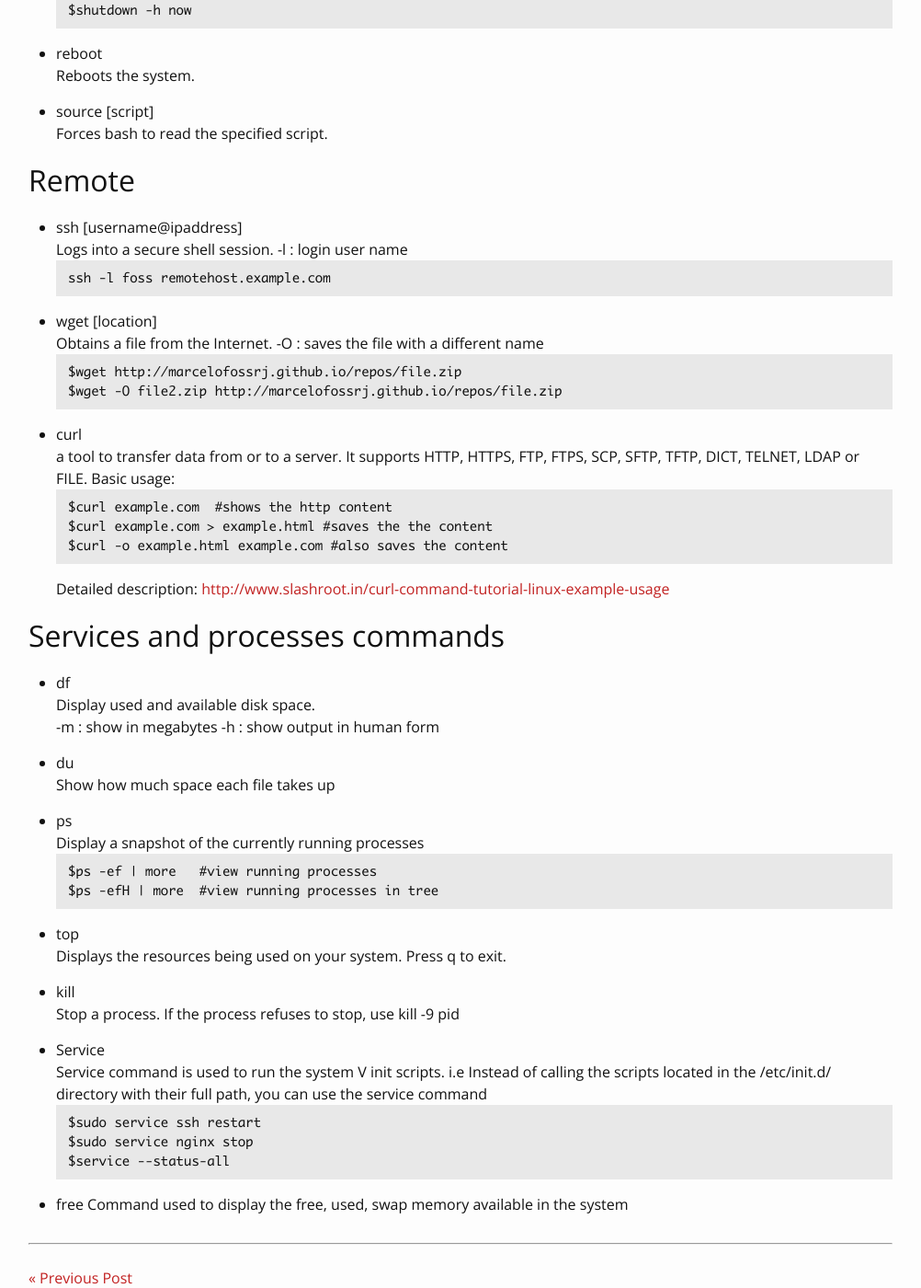
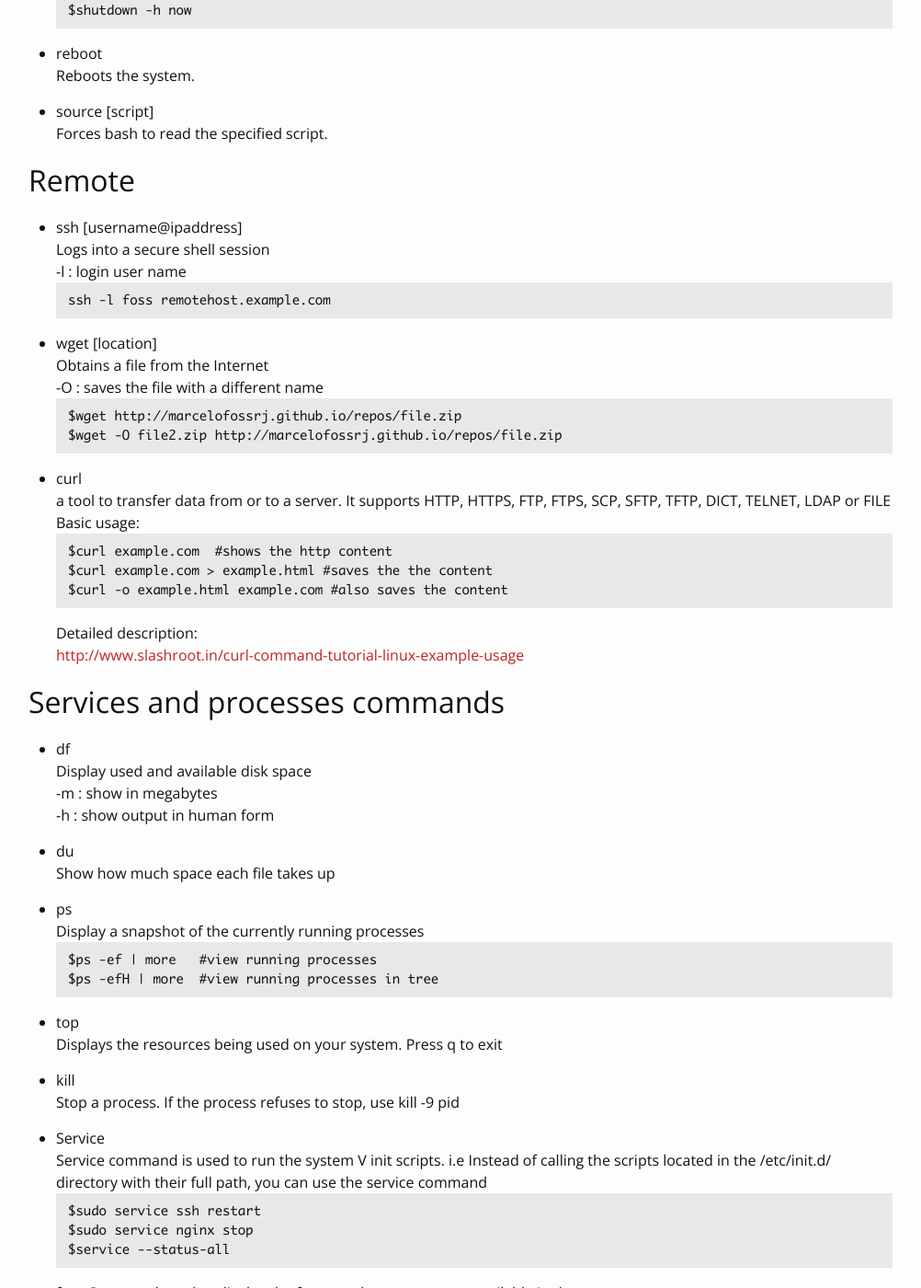
Before and after one commit to MarceloFossRJ/MarceloFossRJ.github.io, a Jekyll site: the page built from _posts/2017-09-20-linux-cmdline.md, in a window 1280 px wide and 1400 px high, scrolled down 3751 px. Shown: the whole window at 92% size, without its empty margins (139-1141 px from the left). Built offline with Jekyll 4.4.1, drawn with Linux system fonts in a browser that asks for light colours; some web fonts are replaced; part of the change alters nothing that is shown; some of the changed text lies outside the part shown.

Commit message:
article typo corrections

````diff
--- a/_posts/2017-09-20-linux-cmdline.md
+++ b/_posts/2017-09-20-linux-cmdline.md
@@ -38,29 +38,29 @@ Copies a file to the specified location (overwriting the existing file silently)
 Removes a file or directory
 -rf : Removes a directory (recursively and forced, so it will not prompt)
 
-* mkdir
+* mkdir [directory]
 make directory - command allows the user to make a new directory.
 
-* rmdir
+* rmdir [directory]
 remove directory - allows the user to remove an empty directory
 
 * pwd
 Display the pathname for the current directory
 
 ## File commands
-* touch
+* touch [file]
 The touch command - a.k.a. the make file command - allows users to make files using the Linux CLI.
 
-* cat
+* cat [file]
 Display file’s contents to terminal
 
-* less
+* less [file]
 View the contents of a file one page at a time
 
-* tail
+* tail [file]
 Display the last n lines of a file (the default is 10)
 
-* file
+* file [file]
 Determine what type of data is within a file.
 
 * find
@@ -71,7 +71,7 @@ Detailed description: [https://www.computerhope.com/unix/ufind.htm](https://www.
 Search files or output for a particular pattern
 Detailed description: [https://www.computerhope.com/unix/ugrep.htm](https://www.computerhope.com/unix/ugrep.htm)
 
-* ln
+* ln [file] [file]
 Create hard or symbolic link between files
 ```
 $ln /path/to/file /path/to/link     #creates a hard link
@@ -92,7 +92,7 @@ $chmod u=rwx,g=rx,o=r myfile
 $chmod 754 myfile
 ```
 
-* chown
+* chown [options] [file]
 Change who owns a file
 -R : add recursive permissions
 ```
@@ -100,17 +100,17 @@ $chown foss file.txt
 $chown -R foss /files/work
 ```
 
-* tar
+* tar [options] [file/location]
 command used to work with tarballs ( files compressed in a tarball archive).
 It can compress and extract files (preserving the file directory structure) from a tarfile (.tar) or tarball (.tar.gz or .tgz)
-To create a new tar file§:
+To create a new tar file:
 ```
 $tar cvf archive_name.tar dirname/ # creates an archive
 $tar xvf archive_name.tar  # unconpress a file
 $tar tvf archive_name.tar  # view file contents
 ```
 
-* gzip
+* gzip [options] [file]
 command used to work with gz compressed files.
 -d : decompress a file
 ```
@@ -118,7 +118,7 @@ $gzip test.txt  # compress a file
 $gzip -d test.txt.gz # uncompress a file
 ```
 
-* unzip
+* unzip [options] [file]
 command to uncompress a zip file:
 ```
 $unzip test.zip
@@ -192,14 +192,14 @@ Forces bash to read the specified script.
 
 ## Remote
 * ssh [username@ipaddress]
-Logs into a secure shell session.
+Logs into a secure shell session
 -l : login user name
 ```
 ssh -l foss remotehost.example.com
 ```
 
 * wget [location]
-Obtains a file from the Internet.
+Obtains a file from the Internet
 -O : saves the file with a different name
 ```
 $wget http://marcelofossrj.github.io/repos/file.zip
@@ -207,7 +207,7 @@ $wget -O file2.zip http://marcelofossrj.github.io/repos/file.zip
 ```
 
 * curl
-a tool to transfer data from or to a server. It supports HTTP, HTTPS, FTP, FTPS, SCP, SFTP, TFTP, DICT, TELNET, LDAP or FILE.
+a tool to transfer data from or to a server. It supports HTTP, HTTPS, FTP, FTPS, SCP, SFTP, TFTP, DICT, TELNET, LDAP or FILE
 Basic usage:
 ```
 $curl example.com  #shows the http content
@@ -220,7 +220,7 @@ Detailed description:
 
 ## Services and processes commands
 * df
-Display used and available disk space.
+Display used and available disk space
 -m : show in megabytes
 -h : show output in human form
 
@@ -235,7 +235,7 @@ $ps -efH | more  #view running processes in tree
 ```
 
 * top
-Displays the resources being used on your system. Press q to exit.
+Displays the resources being used on your system. Press q to exit
 
 * kill
 Stop a process. If the process refuses to stop, use kill -9 pid
````
